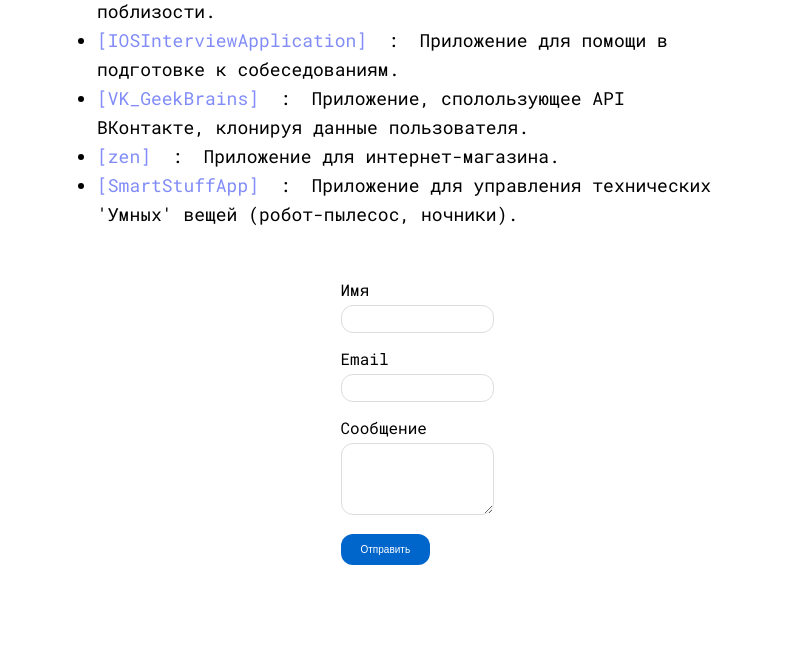
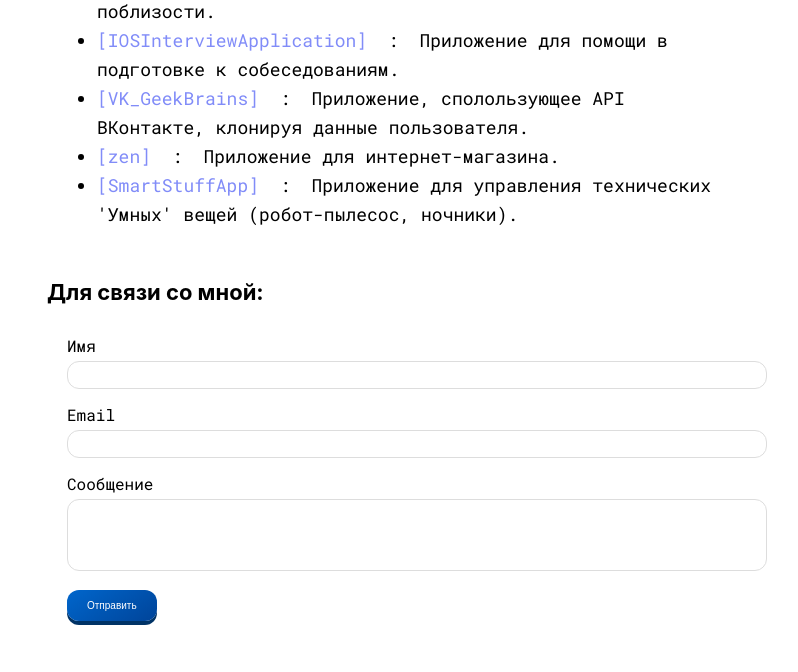
Before and after one commit to Grisha55/my-resume, a website: page index.html in a window 1280 px wide. Shown: the part 4005-4677 px from the top of the page, without its empty margins (223-1021 px from the left). Drawn offline with Linux system fonts and the light colour scheme; a web font is replaced by a local one.

Commit message:
Styled form

```diff
--- a/index.html
+++ b/index.html
@@ -188,6 +188,7 @@
               (робот-пылесос, ночники).
             </li>
           </ul>
+          <h2 class="projects__form-title">Для связи со мной:</h2>
           <form
             class="contact-form"
             action="https://formsubmit.co/grishavinyar64@gmail.com"
--- a/scss/_projects.scss
+++ b/scss/_projects.scss
@@ -21,6 +21,7 @@
   &__list {
     padding: 0 5rem;
     line-height: 2;
+    margin-bottom: 2rem;
   }
 
   &__item {
@@ -43,27 +44,57 @@
     }
   }
 
+  &__form-title {
+    font-size: 2.2rem;
+  }
+
   button {
-    background-color: $underline-color;
+    background: linear-gradient(145deg, #0066cc, #004499);
     color: $text-primary-white;
     padding: 1rem 2rem;
     border: none;
     border-radius: $border-radius;
     cursor: pointer;
     font-size: 1rem;
+    transition: all 0.3s ease;
+    transform: translateY(0);
+    box-shadow: 0 0.4rem 0 #003366;
 
     &:hover {
-      background-color: #004499;
+      transform: translateY(-0.2rem);
+      box-shadow: 0 0.6rem 0 #003366;
+    }
+
+    &:active {
+      transform: translateY(0.1rem);
+      box-shadow: 0 0.2rem 0 #003366;
     }
   }
 
   .contact-form {
-    max-width: 600;
+    width: 100%;
     margin: 0 auto;
-    padding: 2rem;
+    padding: 0 2rem 2rem 2rem;
 
     &__group {
+      position: relative;
+      overflow: hidden;
       margin-bottom: 1.5rem;
+
+      &::after {
+        content: '';
+        position: absolute;
+        bottom: 0;
+        left: -100%;
+        width: 100%;
+        height: 0.2rem;
+        background: linear-gradient(90deg, transparent, #0066cc, transparent);
+        transition: left 0.5s ease;
+      }
+
+      &:focus-within::after {
+        left: 100%;
+      }
 
       label {
         display: block;
@@ -78,6 +109,22 @@
         border: 0.1rem solid #ddd;
         border-radius: $border-radius;
         font-size: 1rem;
+
+        &::placeholder {
+          transition: all 0.3s ease;
+          opacity: 0.7;
+        }
+
+        &:focus::placeholder {
+          transform: translateY(-2rem);
+          opacity: 0;
+          font-size: 0.8rem;
+        }
+      }
+
+      textarea {
+        resize: none;
+        overflow-y: auto;
       }
     }
   }
```
Also changed, not shown: css/style.css, css/style.min.css, 2 other files.
